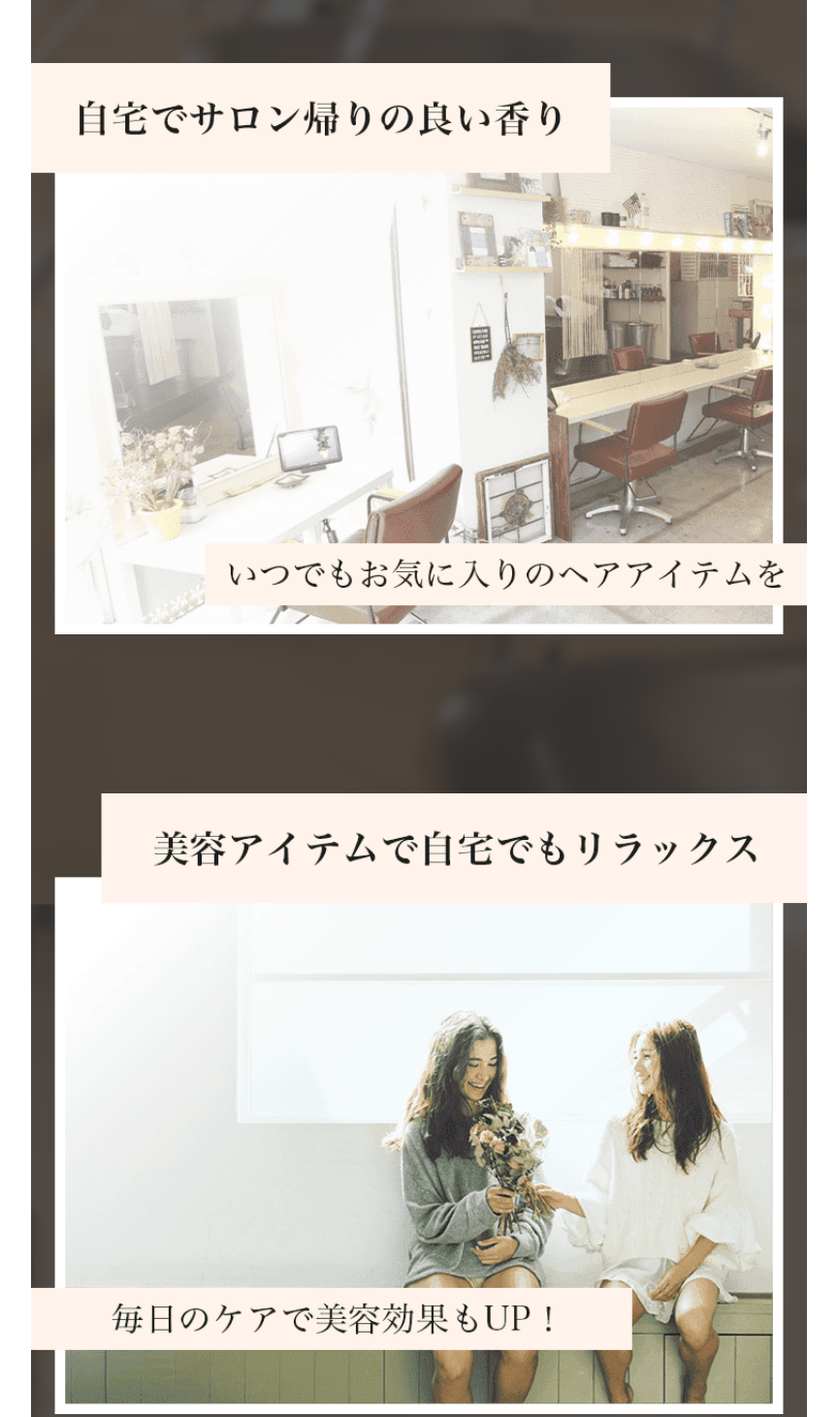
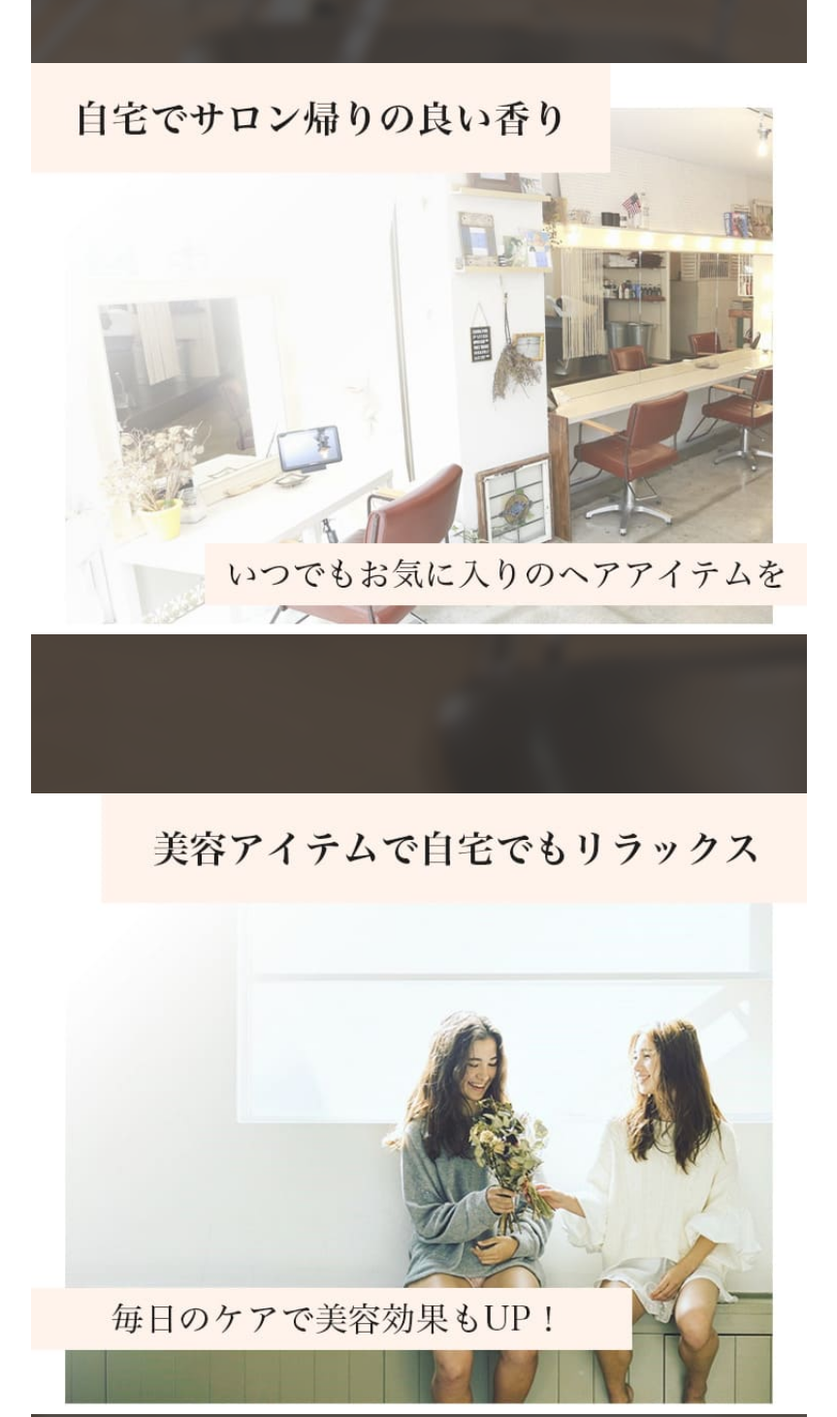
Before and after one commit to fuku100/FR.github.io, a plain HTML site: page index.html in a window 1280 px wide. Shown: the part 2603-4064 px from the top of the page at 97% size, without its empty margins (208-1071 px from the left). Drawn offline with nearby package versions, Linux system fonts and the light colour scheme; some packages are replaced by stand-ins of ours.

Commit message:
Update index.html

```diff
--- a/index.html
+++ b/index.html
@@ -36,9 +36,9 @@
       <div class="benefit">
         <img src="images/recommend.png" alt="">
         <img src="images/intro.png" alt="">
-        <img src="images/benefit1.png" alt="">
-        <img src="images/benefit2.png" alt="">
-        <img src="images/benefit3.png" alt="">
+        <img src="images/benefit1.jpg" alt="">
+        <img src="images/benefit2.jpg" alt="">
+        <img src="images/benefit3.jpg" alt="">
       </div>
       <div class="action">
         <a href="https://page.line.me/rwh8420s?openQrModal=true"><img src="images/action_btn.png" alt=""></a>
```
